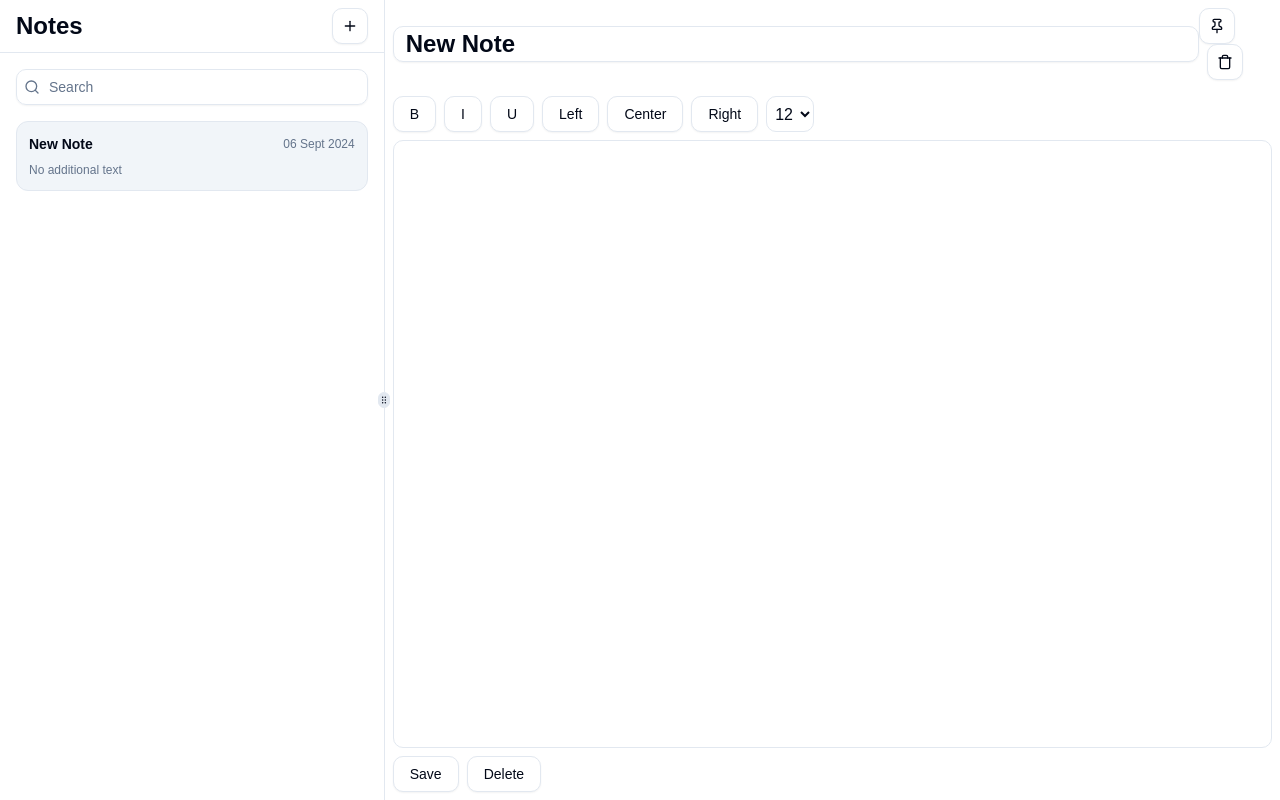
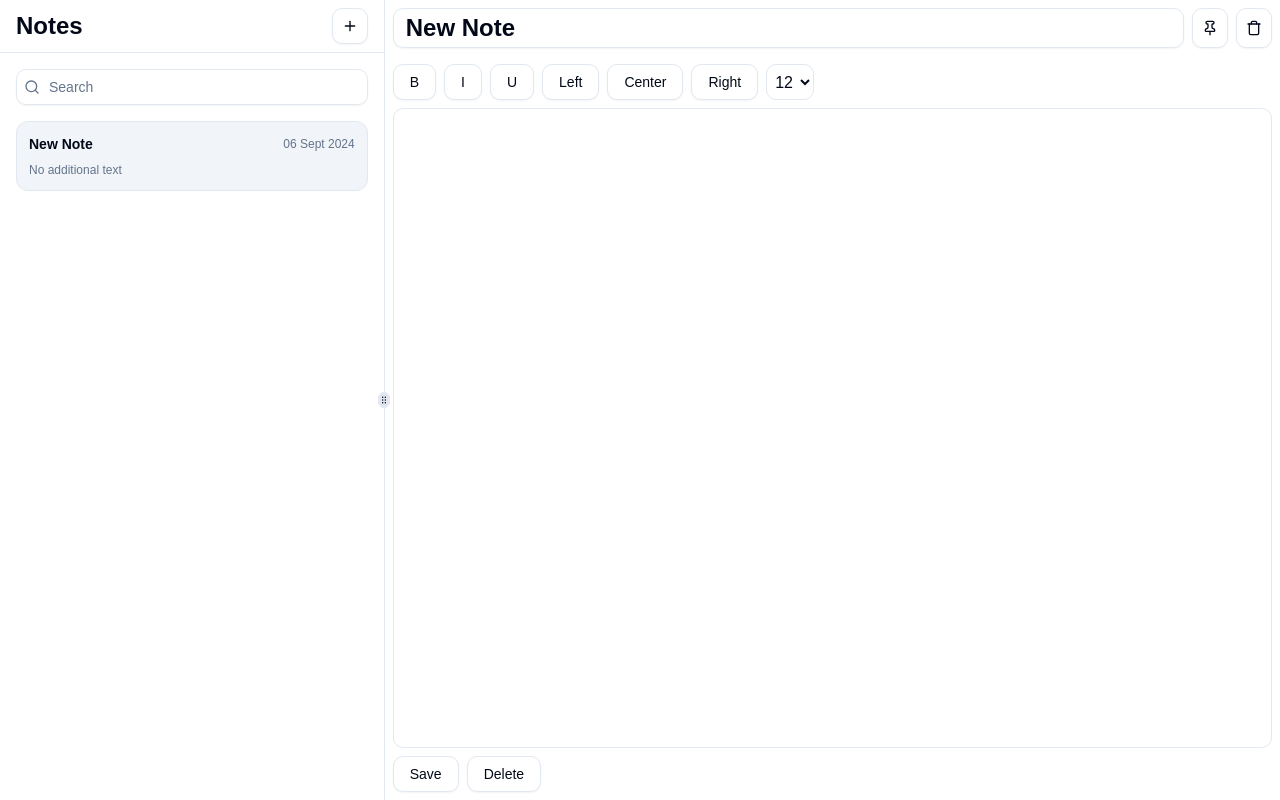
Before and after one commit to malay44/quickNotes, a Next.js app: page / in a window 1280 px wide. Both pictures are taken after a click on the button 349 px from the left and 26 px from the top of the page. Built offline with nearby package versions, Linux system fonts and the light colour scheme.

Commit message:
fix(style): INput title header

```diff
--- a/components/NoteHeader.tsx
+++ b/components/NoteHeader.tsx
@@ -3,7 +3,12 @@ import { useDispatch, useSelector } from "react-redux";
 import { Pin, Trash } from "lucide-react";
 import { Input } from "@/components/ui/input";
 import { Button } from "@/components/ui/button";
-import { updateNote, deleteNote, togglePinNote } from "@/Redux/notesSlice";
+import {
+  updateNote,
+  deleteNote,
+  togglePinNote,
+  setSelectedNoteId,
+} from "@/Redux/notesSlice";
 import { RootState } from "@/Redux/store";
 
 interface NoteHeaderProps {
@@ -22,6 +27,7 @@ const NoteHeader: React.FC<NoteHeaderProps> = ({ id }) => {
 
   const handleDeleteNote = () => {
     dispatch(deleteNote(note.id));
+    dispatch(setSelectedNoteId(null));
   };
 
   const handleTogglePin = () => {
@@ -29,18 +35,17 @@ const NoteHeader: React.FC<NoteHeaderProps> = ({ id }) => {
   };
 
   return (
-    <div className="flex justify-between items-center p-2">
+    <div className="flex justify-between items-center p-2 gap-2">
       <Input
         value={note.title}
         onChange={(e) => handleUpdateTitle(e.target.value)}
-        className="text-2xl font-bold"
+        className="text-2xl font-bold py-2 px-3 h-10"
       />
-      <div>
       <Button
         variant="outline"
         size="icon"
         onClick={handleTogglePin}
-          className={note.pinned ? "text-blue-600" : ""}
+        className={`h-10 w-10 ${note.pinned ? "text-blue-600" : ""}`}
       >
         <Pin className="h-4 w-4" />
       </Button>
@@ -48,11 +53,10 @@ const NoteHeader: React.FC<NoteHeaderProps> = ({ id }) => {
         variant="outline"
         size="icon"
         onClick={handleDeleteNote}
-          className="ml-2"
+        className="h-10 w-10"
       >
         <Trash className="h-4 w-4" />
       </Button>
-      </div>
     </div>
   );
 };
```
Lines whose indentation alone changed are shown as unchanged.
